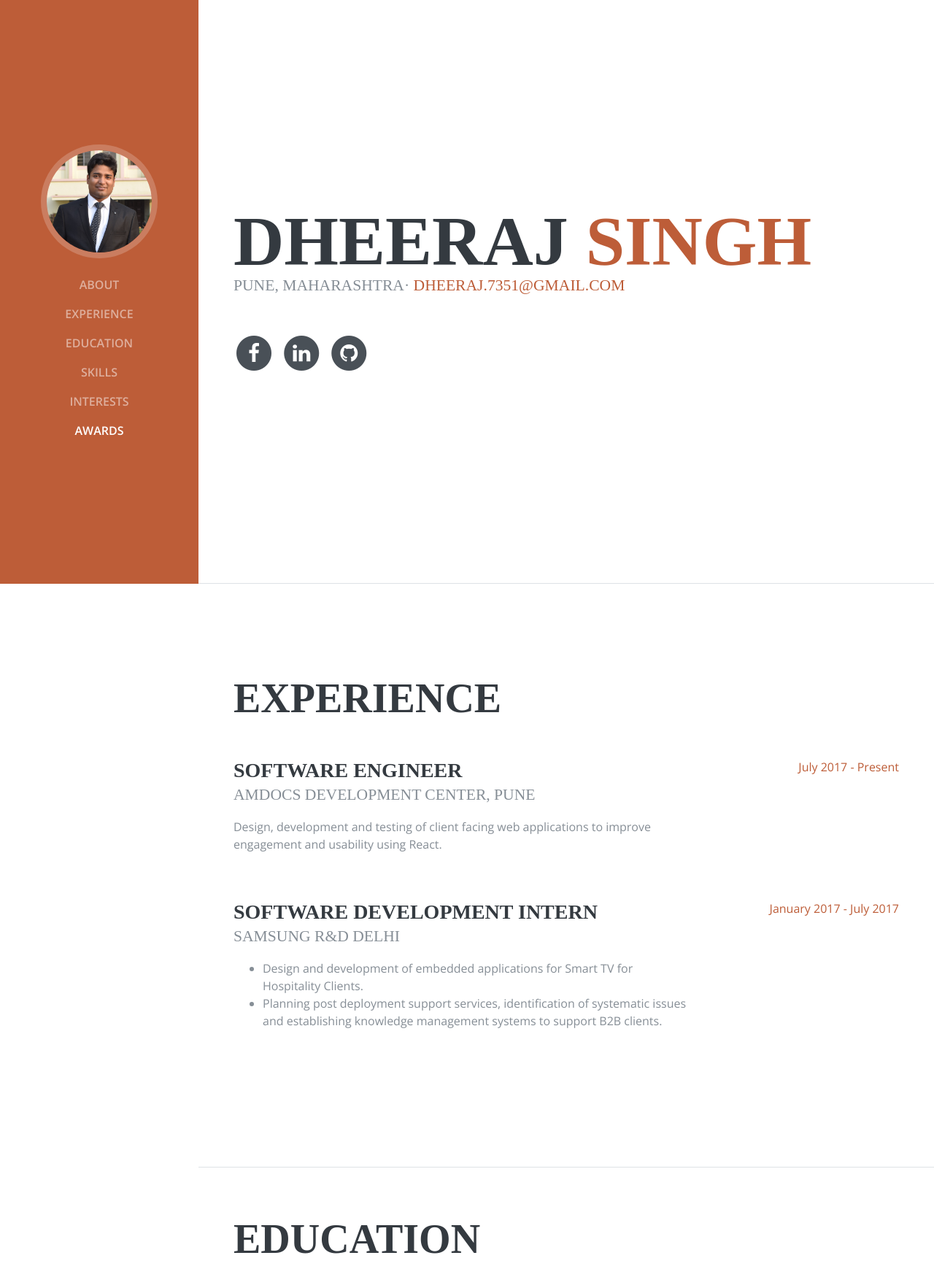
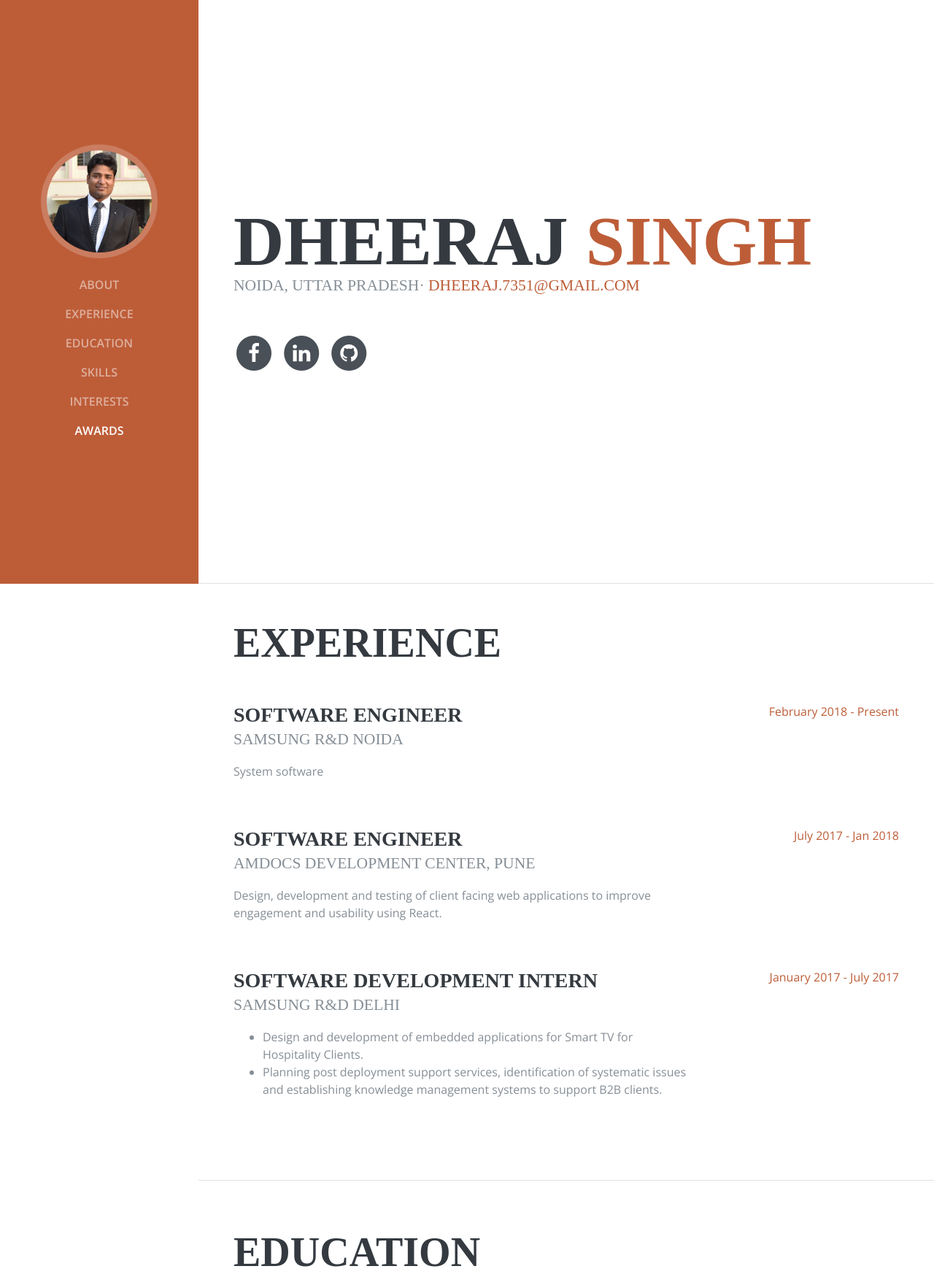
Before and after one commit to dheeraj-sn/my_website, a Django app: page / in a window 1280 px wide. Shown: the top 1761 px of the page at 73% size. Run offline with Django 3.2, Linux system fonts and the light colour scheme; some libraries are stand-ins or nearby versions; some web fonts are replaced.

Commit message:
Update index.html
added new job

```diff
--- a/resume/templates/resume/index.html
+++ b/resume/templates/resume/index.html
@@ -69,7 +69,7 @@
           <h1 class="mb-0">Dheeraj
             <span class="text-primary">Singh</span>
           </h1>
-          <div class="subheading mb-5">Pune, Maharashtra·
+          <div class="subheading mb-5">Noida, Uttar Pradesh·
             <a href="mailto:name@email.com">dheeraj.7351@gmail.com</a>
           </div>
           <p class="mb-5"></p>
@@ -116,6 +116,17 @@
         <div class="my-auto">
           <h2 class="mb-5">Experience</h2>
 
+	  <div class="resume-item d-flex flex-column flex-md-row mb-5">
+            <div class="resume-content mr-auto">
+              <h3 class="mb-0">Software Engineer</h3>
+              <div class="subheading mb-3">SAMSUNG R&D Noida</div>
+              <p>System software</p>
+            </div>
+            <div class="resume-date text-md-right">
+              <span class="text-primary">February 2018 - Present</span>
+            </div>
+          </div>
+
           <div class="resume-item d-flex flex-column flex-md-row mb-5">
             <div class="resume-content mr-auto">
               <h3 class="mb-0">Software Engineer</h3>
@@ -123,7 +134,7 @@
               <p>Design, development and testing of client facing web applications to improve engagement and usability using React.</p>
             </div>
             <div class="resume-date text-md-right">
-              <span class="text-primary">July 2017 - Present</span>
+              <span class="text-primary">July 2017 - Jan 2018</span>
             </div>
           </div>
 
```
